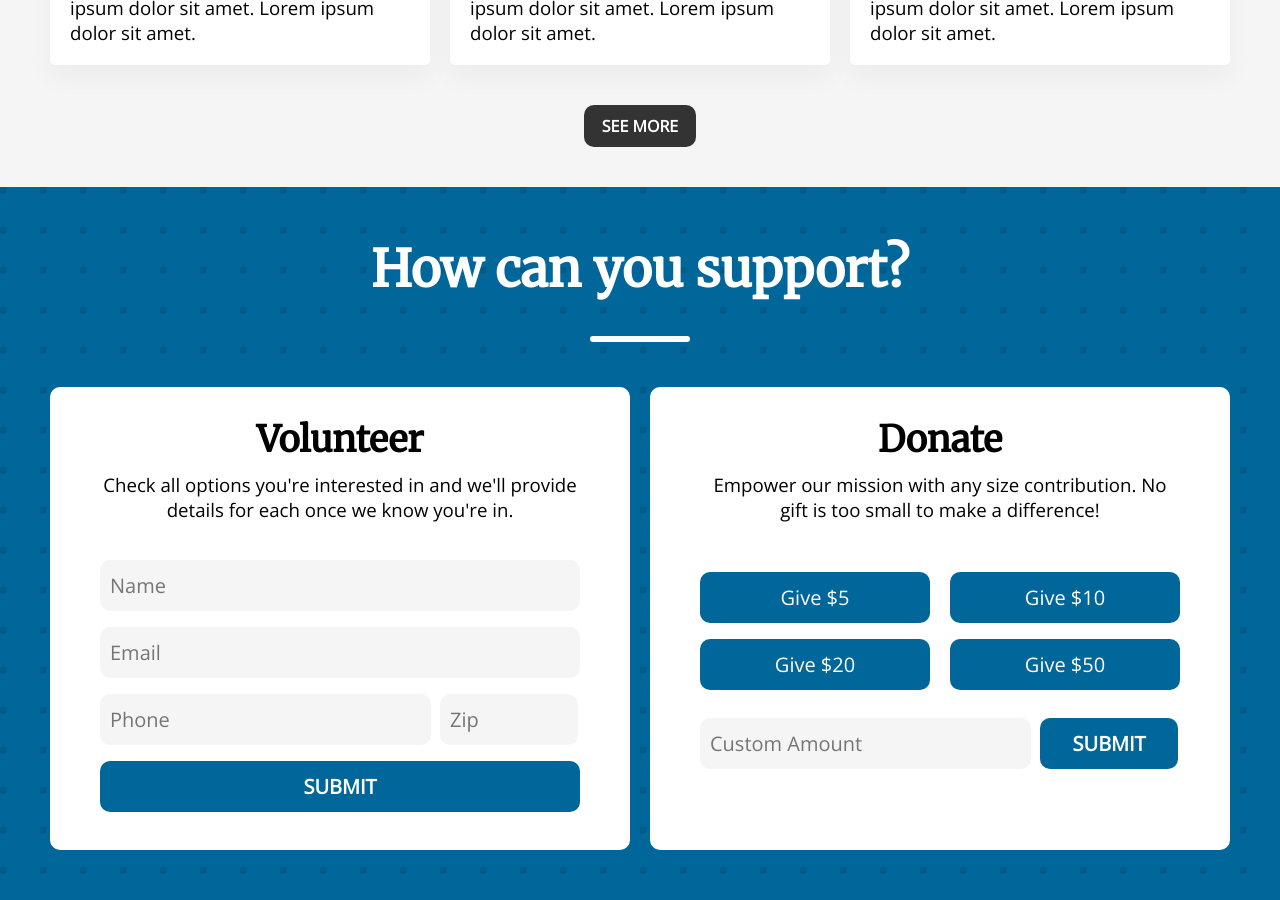
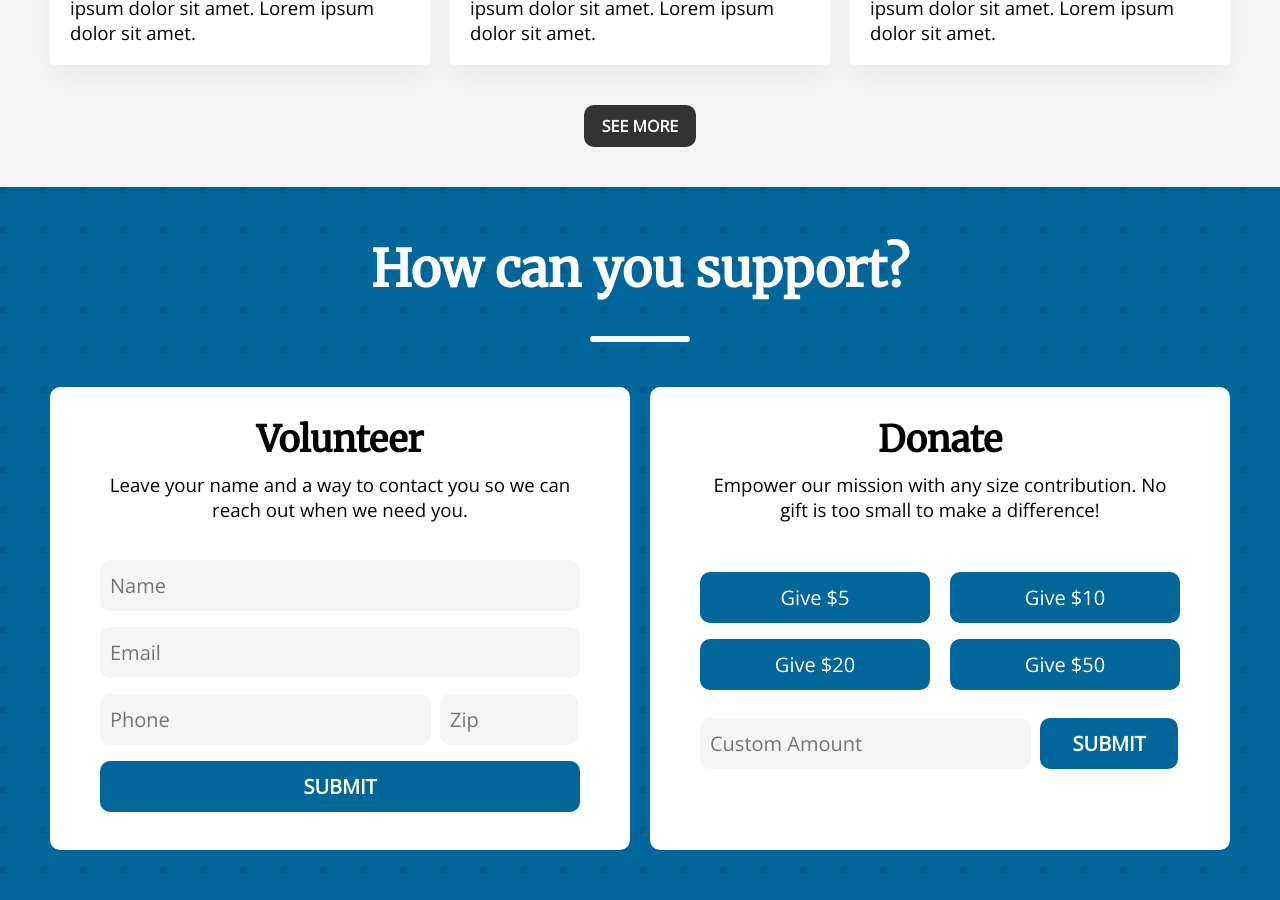
Before and after one commit to ymsimei/qazi-campaign, a Jekyll site: the page built from index.md, in a window 1280 px wide and 900 px high, scrolled down 1926 px. Built offline with Jekyll 4.4.1, drawn with Linux system fonts in a browser that asks for light colours.

Commit message:
edited volunteer text

```diff
--- a/_layouts/home.html
+++ b/_layouts/home.html
@@ -81,7 +81,7 @@
       <div class="grid">
         <form>
           <h2>Volunteer</h2>
-          <p>Check all options you're interested in and we'll provide details for each once we know you're in.</p>
+          <p>Leave your name and a way to contact you so we can reach out when we need you.</p>
           <input type="text" placeholder="Name">
           <input type="text" placeholder="Email">
           <input type="text" class="phone" placeholder="Phone">
```
Also changed, not shown: 1 other file.
